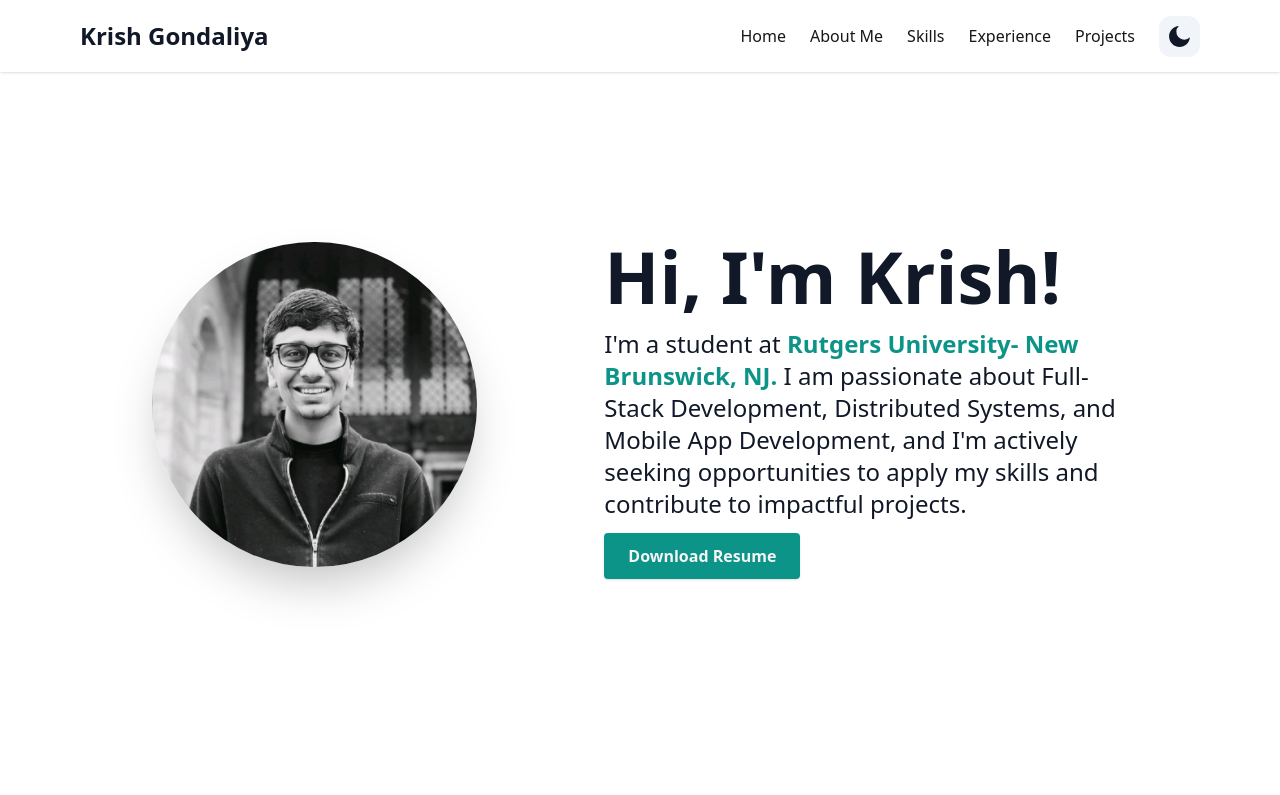
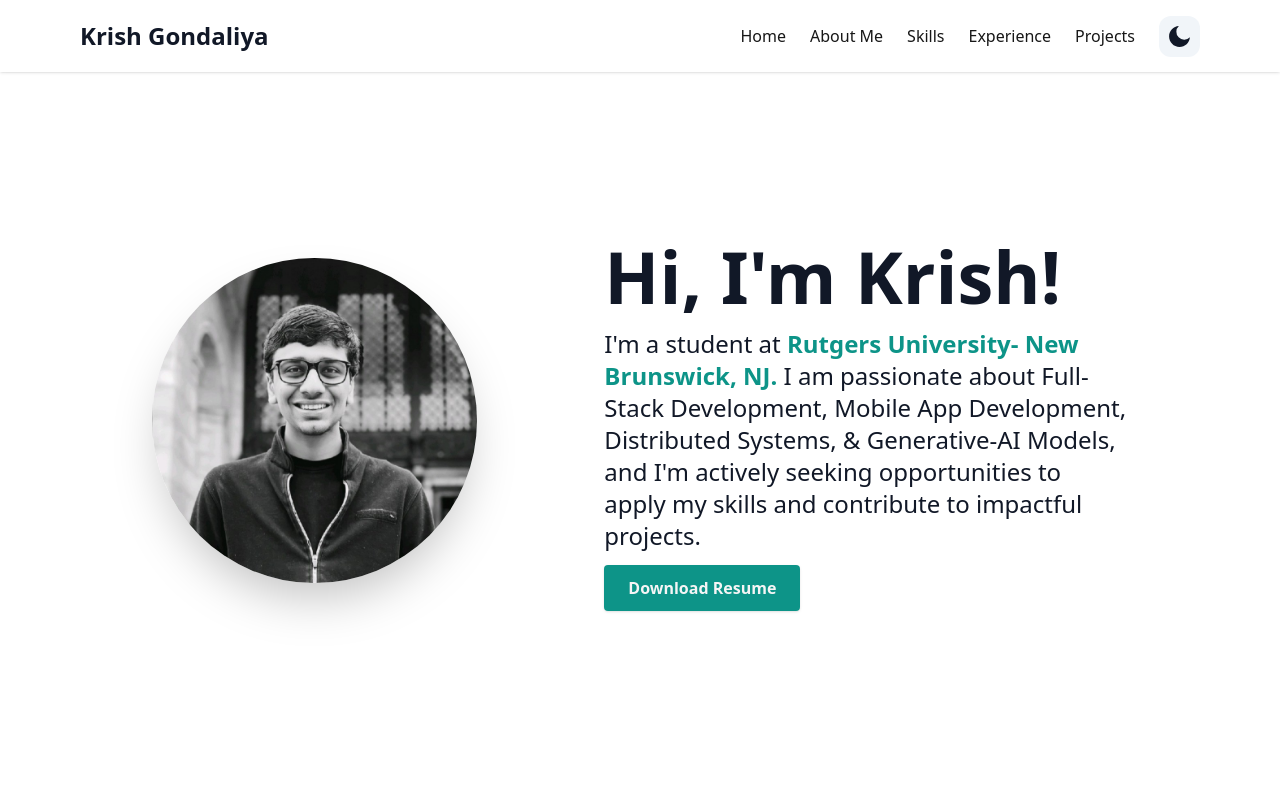
Before and after one commit to krishgondaliya/Portfolio, a Next.js app: page / in a window 1280 px wide. Shown: the top 795 px of the page. Built offline with nearby package versions, Linux system fonts and the light colour scheme.

Commit message:
Update HeroSection.tsx

```diff
--- a/components/HeroSection.tsx
+++ b/components/HeroSection.tsx
@@ -27,7 +27,7 @@ const HeroSection = () => {
             <span className="font-semibold text-teal-600">
               &nbsp;Rutgers University- New Brunswick, NJ.
             </span>
-            &nbsp;I am passionate about Full-Stack Development, Distributed Systems, and Mobile App Development, and I&apos;m actively seeking opportunities to apply my skills and contribute to impactful projects.
+            &nbsp;I am passionate about Full-Stack Development, Mobile App Development, Distributed Systems, & Generative-AI Models, and I&apos;m actively seeking opportunities to apply my skills and contribute to impactful projects.
           </p>
           <a
             href="https://drive.google.com/uc?export=download&id=1NE6RhLD9OVAUf36ziXhmwE6pkw66dLg9"
```
